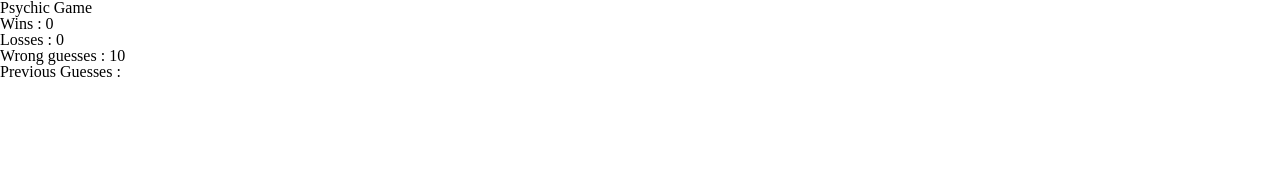
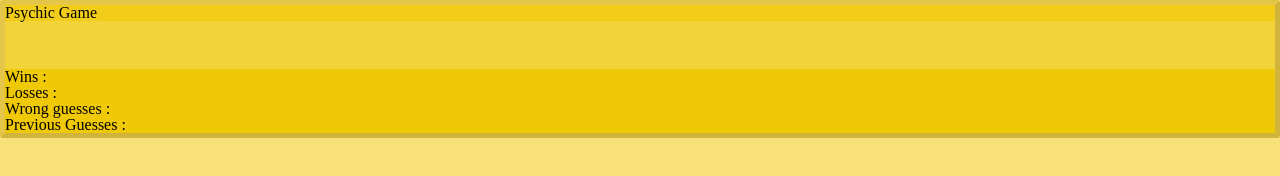
Before and after one commit to VRKnyght/Psychic-Game, a plain HTML site: page index.html in a window 1280 px wide. Drawn offline with Linux system fonts and the light colour scheme.

Commit message:
finished game logic, worked on styling

```diff
--- a/css/style.css
+++ b/css/style.css
@@ -0,0 +1,14 @@
+*{
+	margin-top: 20px;
+	color: black;
+	background-color: #f0c80087;
+}
+
+
+/*giving the body it's border*/
+body{
+	border-width: 5px;
+	border-color: #b79e7c3d;
+	border-style: outset;
+	border-radius: 3px;
+}
--- a/index.html
+++ b/index.html
@@ -4,7 +4,6 @@
 
 	<link rel="stylesheet" type="text/css" href="./css/reset.css">
 	<link rel="stylesheet" type="text/css" href="./css/style.css">
-
 
 	<title>Can You Predict the future?</title>
 
@@ -13,16 +12,19 @@
 <body>
 
 		<h1>Psychic Game</h1>
+		<br><br><br>
 		<div id="gamer">
 
 			<div class="gameBox">
 		  			<p>Wins : <span id="wins"></span></p>
 					<p>Losses : <span id="losses"></span></p>
 		 			<p>Wrong guesses : <span id="guesses"></span></p>
-		 			<p>Previous Guesses : <span id="prevGuesses"></span>
+		 			<p>Previous Guesses : <span id="prevGuesses"></span></p>
+		 	</div>
 		</div>
 
-	</div>
+
+
 
 
 <script type="text/javascript" src="./javascript/game.js"></script>
--- a/javascript/game.js
+++ b/javascript/game.js
@@ -1,18 +1,20 @@
 var letters = ['a', 'b', 'c', 'd', 'e', 'f', 'g', 'h', 'i', 'j', 'k', 'l', 'm', 'n', 'o', 'p', 'q', 'r', 's', 't', 'u', 'v', 'w', 'x', 'y', 'z'];
 var futureSight = letters[Math.floor(Math.random() * letters.length)];
-var wins = '0';
-var	losses = '0';
-var	guesses = '10';
+var wins = 0;
+var	losses = 0;
+var	guesses = 10;
 var prevGuess = [];
-var gameDiv = document.getElementById('#gamer');
+var gameDiv = document.getElementById('gamer');
 var winning = document.getElementById('wins');
 var losing = document.getElementById('losses');
 var guessing = document.getElementById('guesses');
 var alreadyGuessed = document.getElementById('prevGuesses');
 
+
+
 function loseGame() {
 		guesses--;
-		guesses.push(guesses)
+
 	//if (guesses === 0) {
 		if (!guesses) {
 			guesses = 10;
@@ -20,30 +22,32 @@ function loseGame() {
 
 
 		}
+		guessing.innerHTML = guesses;
+		losing.innerHTML = losses;
 	};
 function winGame() {
 		wins++;
-
+winning.innerHTML = wins;
 	};
 
-winning.innerHTML = wins;
-losing.innerHTML = losses;
-guessing.innerHTML = guesses;
-alreadyGuessed.innerHTML = prevGuess;
 
-console.log(futureSight);
+
 
 
 document.onkeyup = function(event) {
 	if (event.key === futureSight) {
-		alert('You are Psychic!');
 		winGame();
 	} else {
-		alert('Not this time!');
 		loseGame();
 	}
 	futureSight = letters[Math.floor(Math.random() * letters.length)];
 	prevGuess.push(event.key);
-	console.log(futureSight);
-	wins.push(wins);
+	alreadyGuessed.innerHTML = prevGuess;
+	console.log(futureSight)
 };
+
+
+if (wins === 10 && losses < 10) {
+	gameDiv.innerHTML = '<p>Congratulations!</p> <img src=./images/download.jpg> <p>You should look into being a drifter!</p>'
+
+}
```
Also changed, not shown: images/The_Unspoken_Logo_black.png (added), images/download.jpg (added), images/theunspoken-hand-wt.png (added), surprise.html (added).
